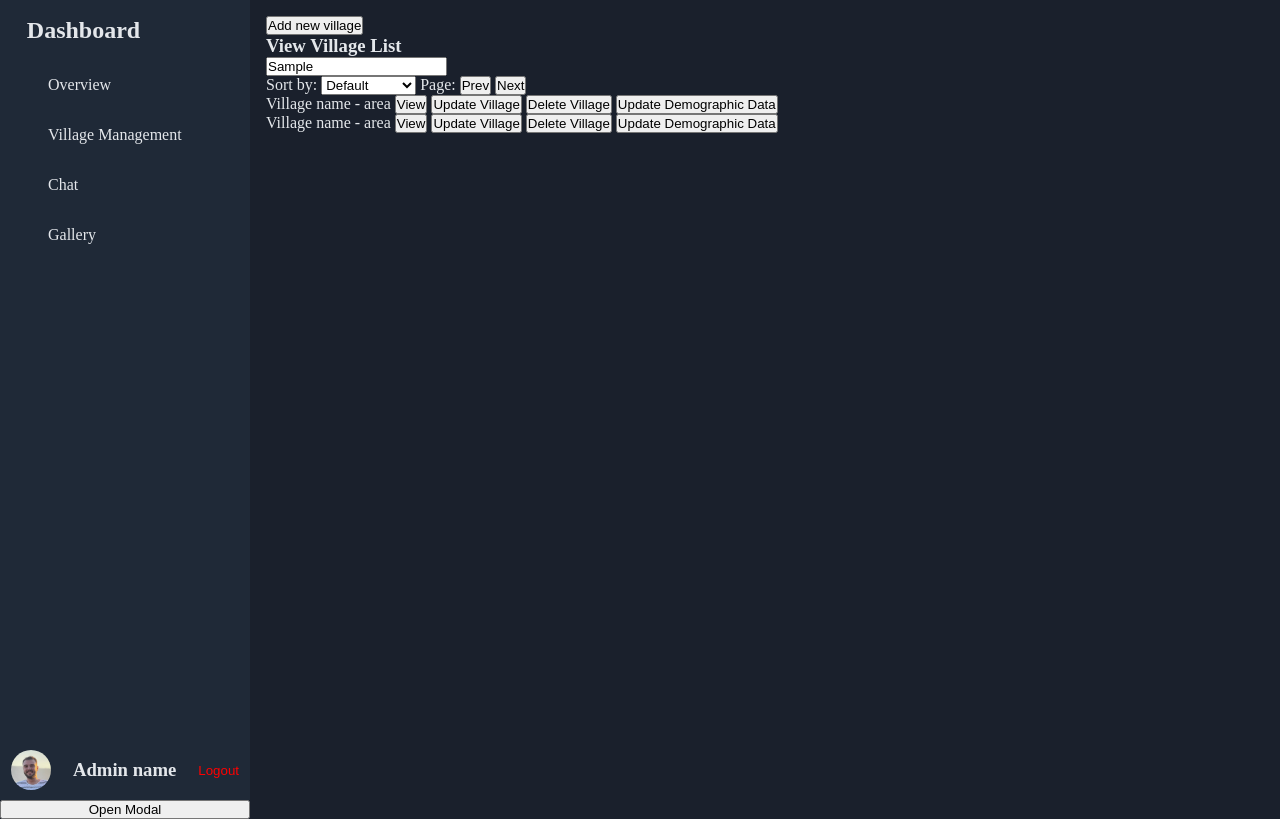
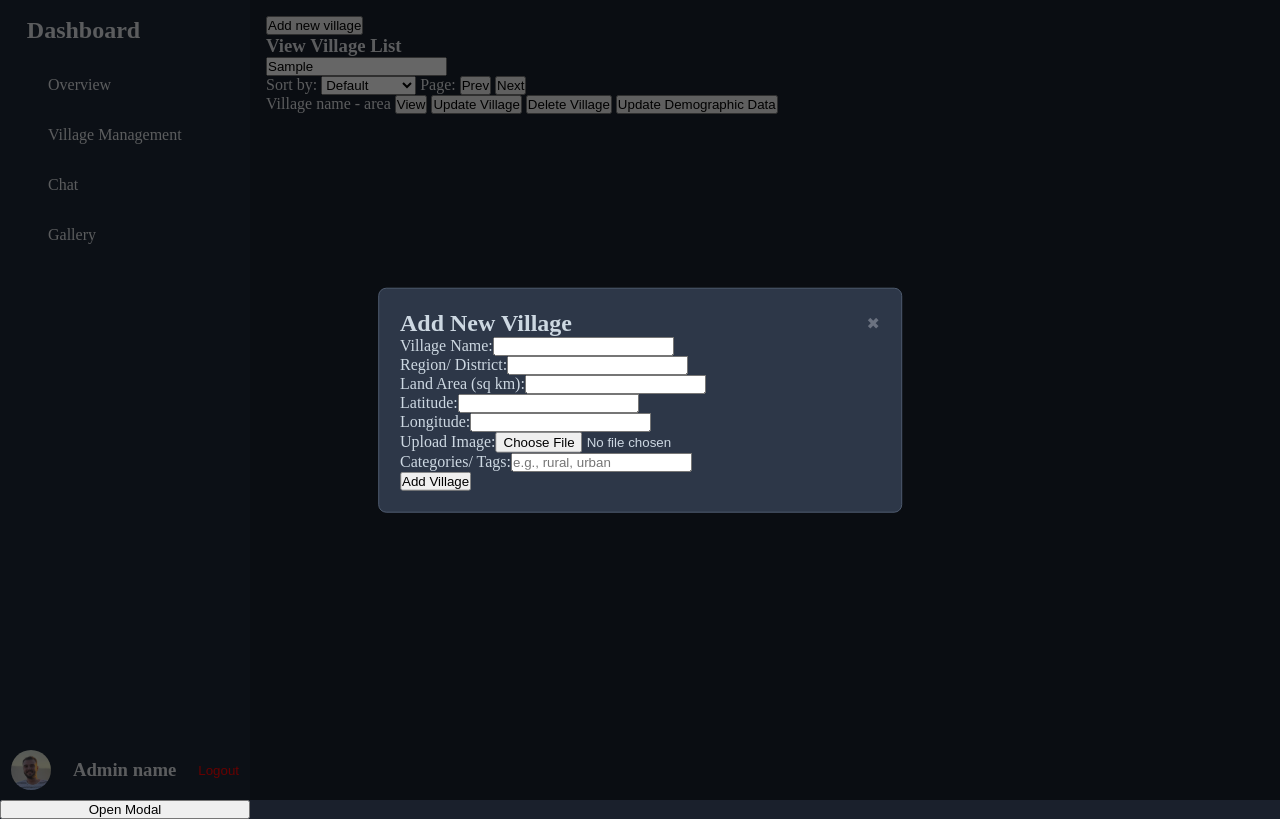
Before and after one commit to shehab-kharaz/villages-management-system, a plain HTML site: page src/html/village-management.html in a window 1280 px wide. Both pictures are taken after typing "Sample" into the empty fields and a click on the button "Add new village". Drawn offline with Linux system fonts and the light colour scheme.

Commit message:
feat: Implement village modal logic
Implement the logic of showing the modal with its content based on the
option clicked (add new village, update village)

```diff
--- a/src/html/village-management.html
+++ b/src/html/village-management.html
@@ -32,7 +32,7 @@
 
 
   <main>
-    <button>Add new village</button>
+    <button class="add-new-village-btn">Add new village</button>
     <section>
       <h3>View Village List</h3>
       <input type="text" placeholder="Search villages...">
@@ -52,14 +52,7 @@
         <div>
           <span>Village name</span> - <span>area</span>
           <button>View</button>
-          <button>Update Village</button>
-          <button>Delete Village</button>
-          <button>Update Demographic Data</button>
-        </div>
-        <div>
-          <span>Village name</span> - <span>area</span>
-          <button>View</button>
-          <button>Update Village</button>
+          <button id="update-village-btn">Update Village</button>
           <button>Delete Village</button>
           <button>Update Demographic Data</button>
         </div>
--- a/src/js/villages-modal.js
+++ b/src/js/villages-modal.js
@@ -0,0 +1,90 @@
+const modal = document.querySelector("#village-options-modal");
+const modalBackdrop = document.querySelector("#modal-backdrop");
+const modalTitle = document.querySelector("#modal-title");
+const modalBody = document.querySelector("#modal-body");
+const closeButton = document.querySelector("#modal-close-button");
+const addNewVillageButton = document.querySelector(".add-new-village-btn");
+
+const updateVillageForm = ["Village Name", "Region/ District", "Land Area (sq km)", "Latitude", "Longitude", "Upload Image"];
+const addNewVillageForm = [...updateVillageForm, "Categories/ Tags"]
+
+const createAddNewVillageModal = () => createAddUpdateVillageModal("Add New Village", "Add Village", addNewVillageForm);
+const createUpdateVillageModal = () => createAddUpdateVillageModal("Update Village", "Update Village", updateVillageForm);
+
+
+let previouslyFocusedElement;
+
+function openModal() {
+  previouslyFocusedElement = document.activeElement;
+  modal.classList.add("modal-active");
+  modalBackdrop.classList.add("modal-active");
+  modal.removeAttribute("inert");
+  modalBackdrop.removeAttribute("inert");
+  modal.focus();
+}
+
+function closeModal() {
+  modal.classList.remove("modal-active");
+  modalBackdrop.classList.remove("modal-active");
+  modal.setAttribute("inert", "");
+  modalBackdrop.setAttribute("inert", "");
+  previouslyFocusedElement.focus();
+}
+
+function createFormTemplate(type) {
+  const templateFragment = document.createDocumentFragment();
+
+  type.forEach(field => {
+      const formElements = createElementWithLabel(
+        field,
+        field === 'Upload Image' ? 'file' : 'text',
+        field.replace(/\s+/g, '-').toLowerCase()
+      );
+
+      templateFragment.appendChild(formElements);
+  });
+
+  return templateFragment;
+}
+
+function createElementWithLabel(labelText, inputType, inputId) {
+  const label = document.createElement('label');
+  label.textContent = `${labelText}:`;
+  label.setAttribute("for", inputId);
+
+  const input = document.createElement('input');
+  input.setAttribute('type', inputType);
+  input.setAttribute('id', inputId);
+
+  input.setAttribute('required', true);
+
+  if(input.id === "categories/-tags"){
+    input.setAttribute("placeholder", "e.g., rural, urban");
+  }
+
+  const container = document.createElement('div');
+  container.appendChild(label);
+  container.appendChild(input);
+
+  return container;
+}
+
+function createAddUpdateVillageModal(title, buttonText, data) {
+  const villageNewUpdateTemplate = createFormTemplate(data);
+  modalBody.innerHTML = "";
+  modalTitle.innerText = title;
+
+  const actionButton = document.createElement("button");
+  actionButton.innerText = buttonText;
+
+  modalBody.appendChild(villageNewUpdateTemplate);
+  modalBody.appendChild(actionButton);
+  openModal();
+}
+
+
+
+closeButton.addEventListener("click", closeModal);
+modalBackdrop.addEventListener("click", closeModal);
+addNewVillageButton.addEventListener("click", createAddNewVillageModal);
+document.querySelector("#update-village-btn").addEventListener("click",createUpdateVillageModal )
```
